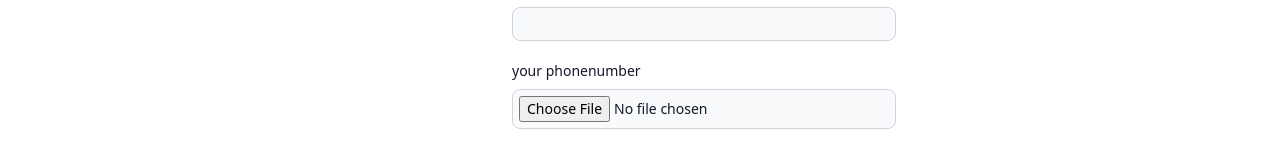
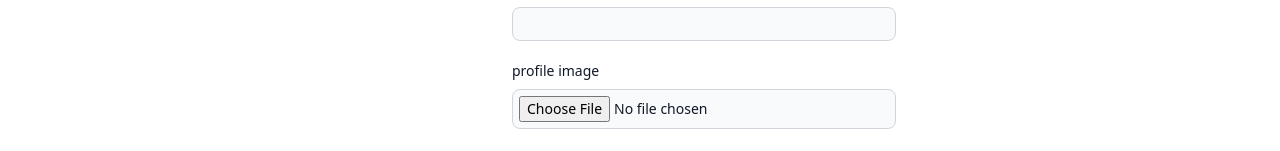
Before and after one commit to gowthamazmeera09/workboard-frontend, a React (Create React App) app: page /Sigup in a window 1280 px wide. Shown: the part 431-582 px from the top of the page. Built offline with nearby package versions, Linux system fonts and the light colour scheme.

Commit message:
hbhufuvhbfuvbfubvf

```diff
--- a/src/pages/Sigup.jsx
+++ b/src/pages/Sigup.jsx
@@ -74,8 +74,8 @@ function Signup() {
         <input type="number" name='phonenumber' value={formData.phonenumber}  onChange={handleChange} class="bg-gray-50 border border-gray-300 mx-16 text-gray-900 text-sm rounded-lg  w-60 focus:ring-blue-500 focus:border-blue-500 block w-medium lg:w-full p-1.5 dark:bg-gray-700 dark:border-gray-600 dark:placeholder-gray-400 dark:text-white dark:focus:ring-blue-500 dark:focus:border-blue-500" required />
       </div>
       <div class="mb-5">
-        <label for="image" class="block mb-2 text-sm font-medium mx-16 text-gray-900 dark:text-black">your phonenumber</label>
-        <input type="file" name='image'  onChange={handleImageChange} class="bg-gray-50 border border-gray-300 mx-16 text-gray-900 text-sm rounded-lg  w-60 focus:ring-blue-500 focus:border-blue-500 block w-medium lg:w-full p-1.5 dark:bg-gray-700 dark:border-gray-600 dark:placeholder-gray-400 dark:text-white dark:focus:ring-blue-500 dark:focus:border-blue-500" required />
+        <label for="image" class="block mb-2 text-sm font-medium mx-16 text-gray-900 dark:text-black">profile image</label>
+        <input type="file"   onChange={handleImageChange} class="bg-gray-50 border border-gray-300 mx-16 text-gray-900 text-sm rounded-lg  w-60 focus:ring-blue-500 focus:border-blue-500 block w-medium lg:w-full p-1.5 dark:bg-gray-700 dark:border-gray-600 dark:placeholder-gray-400 dark:text-white dark:focus:ring-blue-500 dark:focus:border-blue-500" required />
       </div>
 
       <div className='mb-5'>
```
